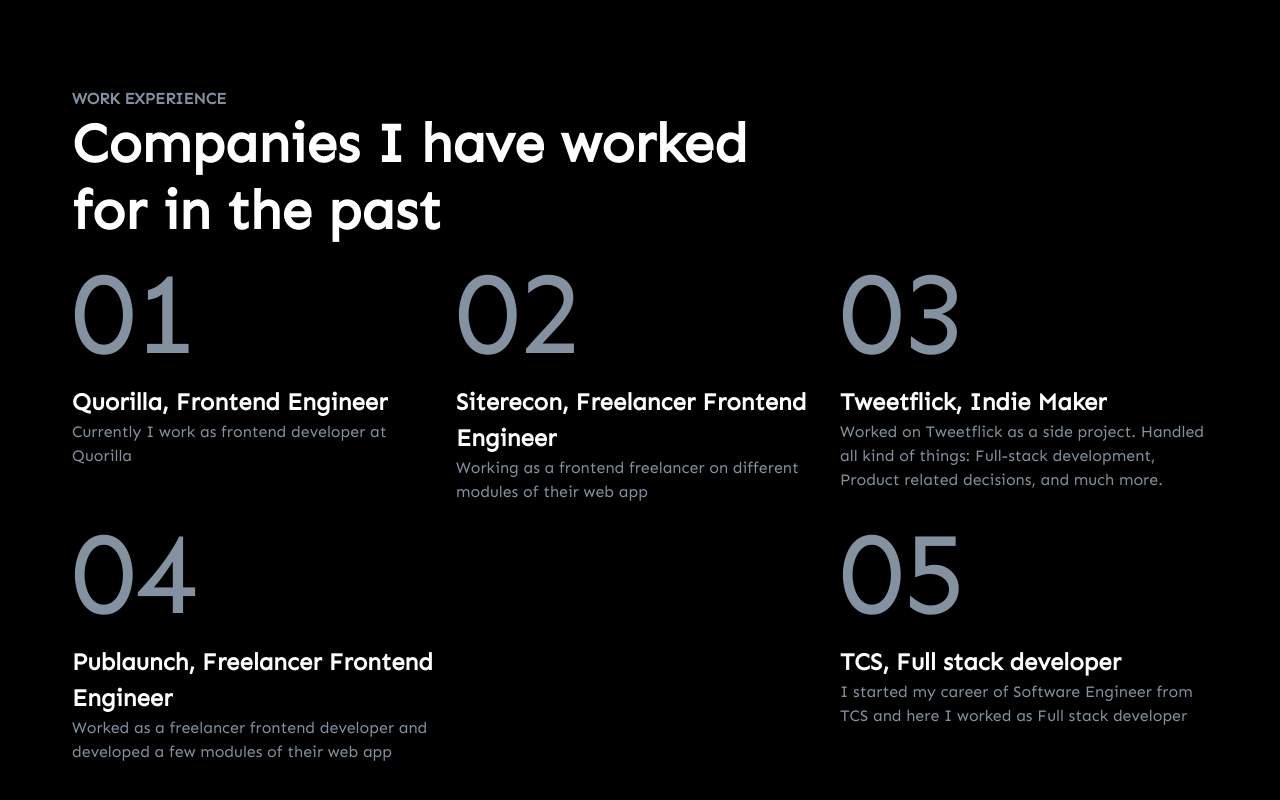
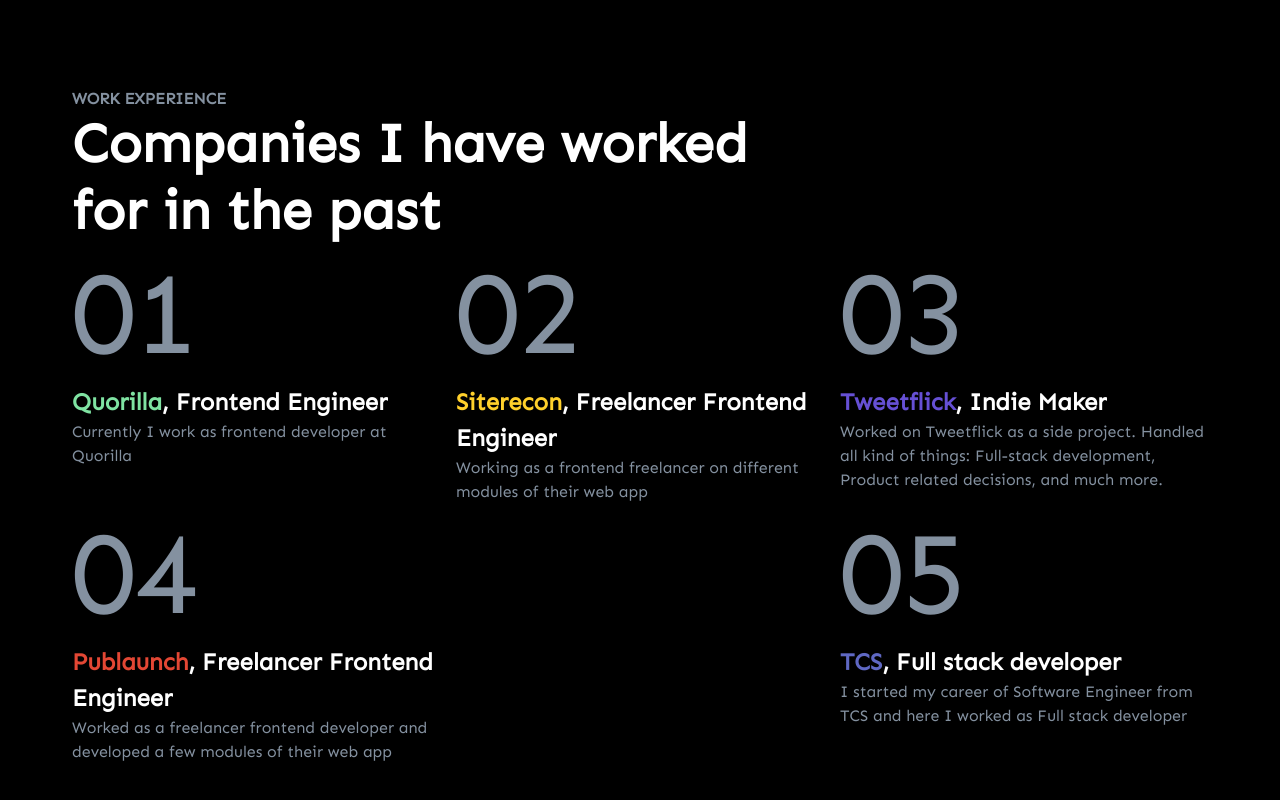
Before and after one commit to shadab14meb346/shadab-portfolio, a Next.js app: page / in a window 1280 px wide. Shown: the part 710-1510 px from the top of the page. Built offline with nearby package versions, Linux system fonts and the light colour scheme.

Commit message:
give the companies brand color and make their name clickable

```diff
--- a/src/components/WorkExperience/WorkExperienceCard.tsx
+++ b/src/components/WorkExperience/WorkExperienceCard.tsx
@@ -1,5 +1,5 @@
 import React from "react";
-import {Box, Typography} from "@material-ui/core";
+import {Box, Link, Typography} from "@material-ui/core";
 
 import {useStyles} from "./useStyles";
 import {ICompanyDetails} from "./pastCompanies";
@@ -27,7 +27,13 @@
 			</Typography>
 			<Box display="flex">
 				<Typography variant="h3">
-					{companyDetails.name}, {position}
+					<Link
+						target="_blank"
+						href={companyDetails.website}
+						style={{color: companyDetails.color}}>
+						{companyDetails.name}
+					</Link>
+					, {position}
 				</Typography>
 			</Box>
 
--- a/src/components/WorkExperience/pastCompanies.ts
+++ b/src/components/WorkExperience/pastCompanies.ts
@@ -1,12 +1,12 @@
 export interface ICompanyDetails {
 	name: string;
 	website: string;
+	color: string;
 }
 export interface IPastCompanyDetails {
 	showInSite: boolean;
 	positionInSite: number;
 	basicDetails: ICompanyDetails;
-	color: string;
 	position: string;
 	workDescription: string;
 }
@@ -18,8 +18,8 @@
 		basicDetails: {
 			name: "Quorilla",
 			website: "https://quorilla.com/",
+			color: "rgb(127,227,162)",
 		},
-		color: "rgb(127,227,162)",
 		position: "Frontend Engineer",
 		workDescription: "Currently I work as frontend developer at Quorilla",
 	},
@@ -29,8 +29,8 @@
 		basicDetails: {
 			name: "Siterecon",
 			website: "https://order.siterecon.ai/",
+			color: "#FFD02B",
 		},
-		color: "#FFD02B",
 		position: "Freelancer Frontend Engineer",
 		workDescription:
 			"Working as a frontend freelancer on different modules of their web app",
@@ -41,8 +41,8 @@
 		basicDetails: {
 			name: "Tweetflick",
 			website: "https://tweetflick.com/",
+			color: "rgb(102,80,213)",
 		},
-		color: "rgb(102,80,213)",
 		position: "Indie Maker",
 		workDescription:
 			"Worked on Tweetflick as a side project. Handled all kind of things: Full-stack development, Product related decisions, and much more.",
@@ -53,8 +53,8 @@
 		basicDetails: {
 			name: "Publaunch",
 			website: "https://publaunch.com/",
+			color: "rgb(227,71,52)",
 		},
-		color: "rgb(227,71,52)",
 		position: "Freelancer Frontend Engineer",
 		workDescription:
 			"Worked as a freelancer frontend developer and developed a few modules of their web app",
@@ -65,8 +65,8 @@
 		basicDetails: {
 			name: "TCS",
 			website: "https://www.tcs.com/",
+			color: "#5F68C3",
 		},
-		color: "#5F68C3",
 		position: "Full stack developer",
 		workDescription:
 			"I started my career of Software Engineer from TCS and here I worked as Full stack developer",
```
